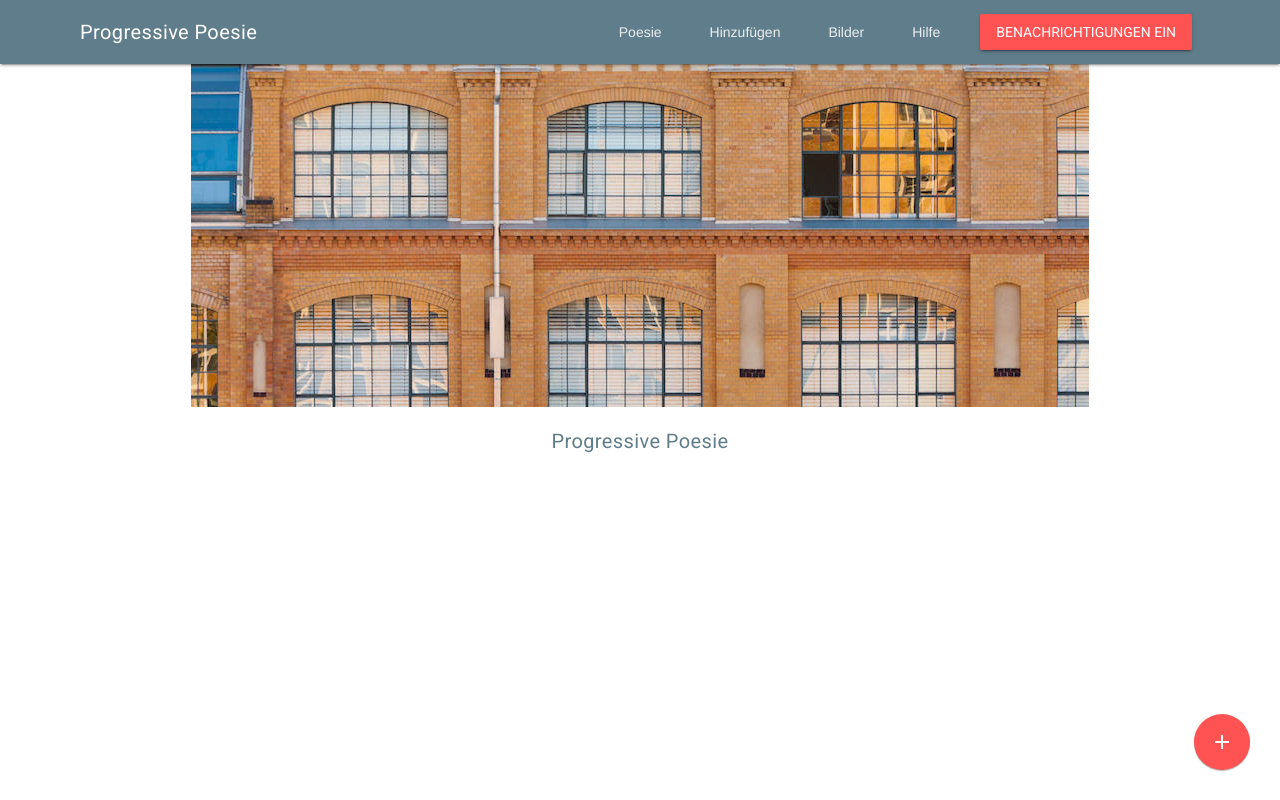
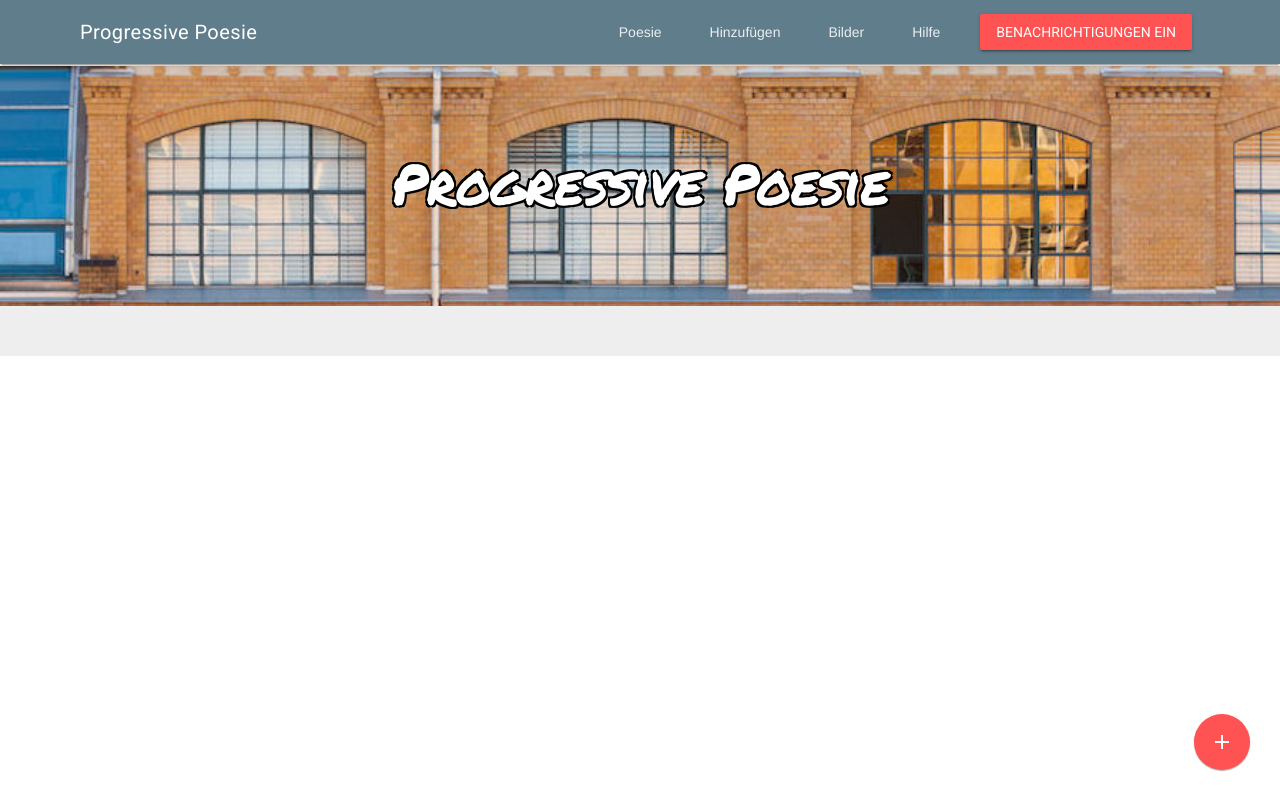
Before and after one commit to Dilek-prog/poesieapp, a website: page frontend/public/index.html in a window 1280 px wide. Drawn offline with nearby package versions, Linux system fonts and the light colour scheme; no server answers.

Commit message:
change style

```diff
--- a/frontend/public/index.html
+++ b/frontend/public/index.html
@@ -92,12 +92,10 @@
       </div>
 
 
+      <div id="hero">
+        <h1>Progressive Poesie</h1>
+      </div>
 
-      <img src="/src/images/htw.jpg"
-           alt="Bild"
-           class="main-image">
-      <div class="page-content">
-        <h5 class="text-center mdl-color-text--primary">Progressive Poesie</h5>
         <div id="shared-moments">
           <template id="poesie-card-template">
               <div class="card-center-wrapper">
--- a/frontend/public/src/css/app.css
+++ b/frontend/public/src/css/app.css
@@ -13,7 +13,7 @@
 
 .mdl-card {
   width: 66%;
-  margin-bottom: 20px;
+  margin-bottom: 50px;
   box-shadow: 0 5px 10px rgba(0,0,0,0.12), 0 5px 10px rgba(0,0,0,0.24);
   transition: all 0.3s cubic-bezier(.25,.8,.25,1);
 }
@@ -27,8 +27,31 @@ h2.mdl-card__title-text{
  font-size: 2em;
  margin-left: 3%;
  color: white;
- text-shadow: -1px -1px 0 #000, 1px -1px 0 #000, -1px 1px 0 #000, 1px 1px 0 #000;
+ text-shadow: -2px -2px 0 #000, 2px -2px 0 #000, -2px 2px 0 #000, 2px 2px 0 #000;
 
+}
+
+#shared-moments {
+  background: #eee;
+  padding-top: 50px;
+}
+
+#hero {
+  background-image: url("/src/images/htw.jpg");
+  background-repeat: no-repeat;
+  background-size: cover;
+  height: 30vh;
+  width: 100%;
+  margin-top: -22px;
+}
+
+#hero h1{
+  font-family: "Permanent Marker";
+  color:white;
+  text-shadow: -2px -2px 0 #000, 2px -2px 0 #000, -2px 2px 0 #000, 2px 2px 0 #000;
+  text-align: center;
+  width:100%;
+  padding-top: 10vh;
 }
 
 /* Bild ganz Oben */
```
